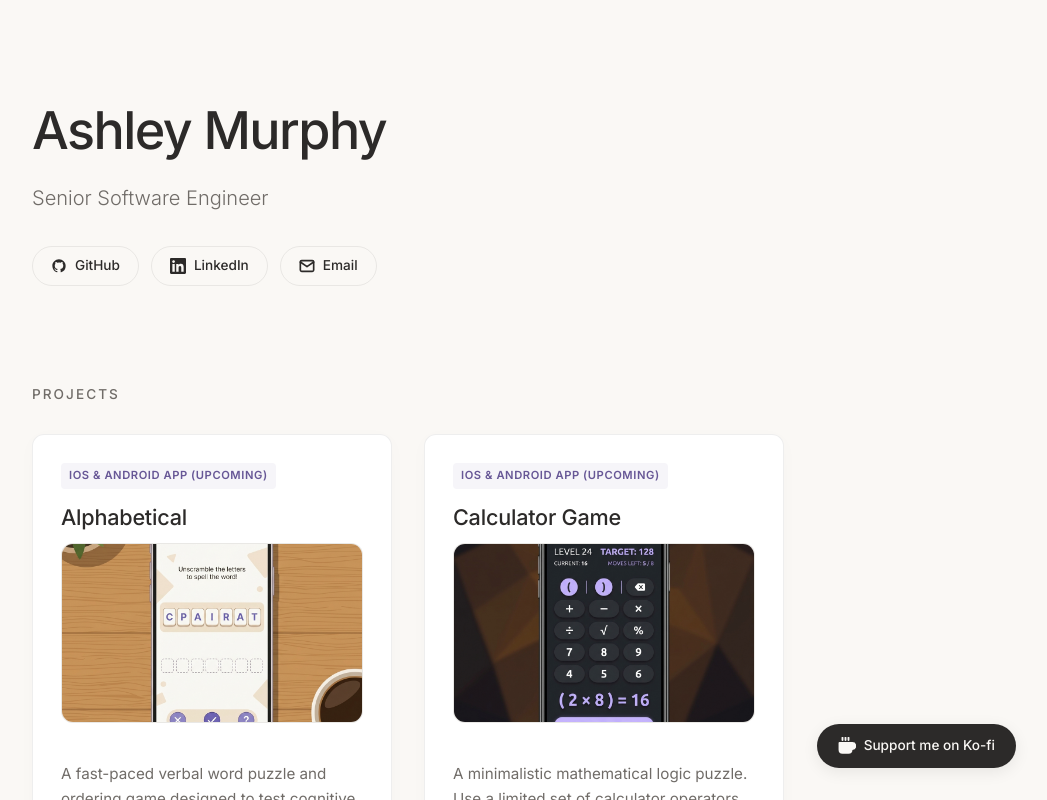
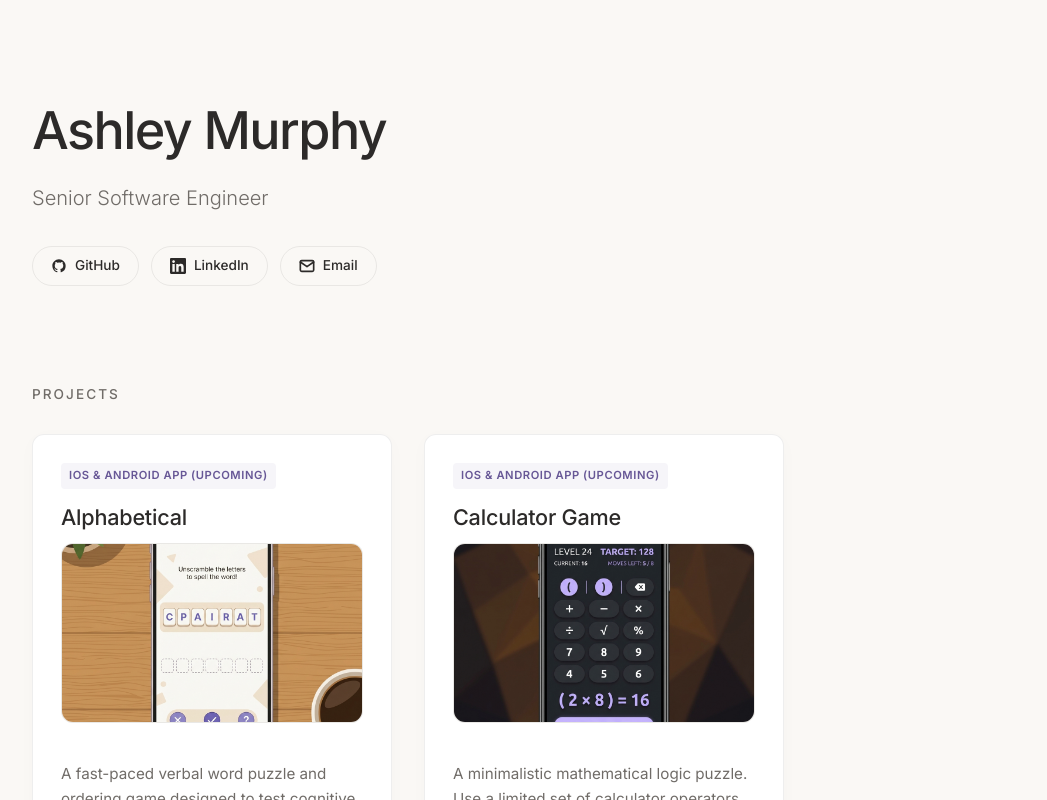
Before and after one commit to amurf/amrf.dev, a Vue app: page / in a window 1280 px wide. Shown: the top 800 px of the page, without its empty margins (232-1279 px from the left). Built offline with nearby package versions, Linux system fonts and the light colour scheme.

Commit message:
feat(kofi): control floating button visibility with URL parameter

```diff
--- a/src/App.vue
+++ b/src/App.vue
@@ -1,11 +1,23 @@
 <script setup lang="ts">
-import { ref } from 'vue'
+import { ref, onMounted } from 'vue'
 
 // --- Profile & Link Constants ---
 const kofiProfileUrl = ref('https://ko-fi.com/amurf')
 const githubUrl = ref('https://github.com/amurf')
 const linkedinUrl = ref('https://www.linkedin.com/in/ashmurf/')
 const contactEmail = ref('self@amrf.dev')
+
+// --- Toggle Ko-Fi Button ---
+// Change to true to show the floating Ko-Fi button by default.
+// You can also preview/override it by adding '?kofi=true' or '?kofi=false' to the URL.
+const showKofi = ref(false)
+
+onMounted(() => {
+  const params = new URLSearchParams(window.location.search)
+  if (params.has('kofi')) {
+    showKofi.value = params.get('kofi') === 'true'
+  }
+})
 </script>
 
 <template>
@@ -188,7 +200,7 @@ const contactEmail = ref('self@amrf.dev')
 
 
     <!-- Floating Ko-Fi Support Button -->
-    <div class="kofi-floating">
+    <div v-if="showKofi" class="kofi-floating">
       <a :href="kofiProfileUrl" target="_blank" rel="noopener noreferrer" class="kofi-btn">
         <!-- Coffee Cup Stroke SVG Icon -->
         <svg viewBox="0 0 24 24" fill="none" stroke="currentColor" stroke-width="2.5" stroke-linecap="round" stroke-linejoin="round" aria-hidden="true">
```
